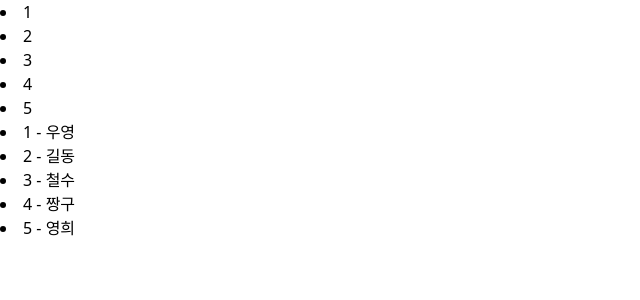
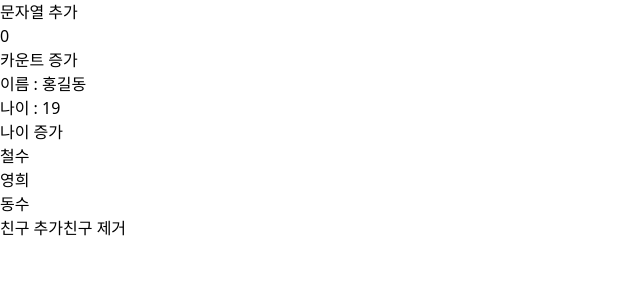
Before and after one commit to easyaneasy/learning, a React (Vite) app in the folder react/my-react-app/: page / in a window 1280 px wide. Shown: the top 300 px of the page, without its empty margins (0-640 px from the left). Built offline with nearby package versions, Linux system fonts and the light colour scheme.

Commit message:
react 상태 기초 커밋

```diff
--- a/react/my-react-app/src/App.jsx
+++ b/react/my-react-app/src/App.jsx
@@ -23,8 +23,14 @@ import Parent from './components/PropsChildren/Parent';
 // import Container from './components/Condition/Container';
 
 // list-rendering
-import Container from './components/List/Container';
+// import Container from './components/List/Container';
 
+// state
+import Container from './components/State/Container';
+import StringState from './components/State/StringState';
+import NumberState from './components/State/NumberState';
+import ObjectState from './components/State/ObjectState';
+import ArrayState from './components/State/ArrayState';
 
 // App 컴포넌트는 Header, Rule, Interpolation 컴포넌트와 중첩됐댜.
 export default function App() {
@@ -56,7 +62,15 @@ export default function App() {
       {/* <Container></Container> */}
 
       {/* list-rendering */}
-      <Container></Container>
+      {/* <Container></Container> */}
+
+      {/* state */}
+      {/* <Container></Container> */}
+
+      <StringState></StringState>
+      <NumberState></NumberState>
+      <ObjectState></ObjectState>
+      <ArrayState></ArrayState>
 
     </div>
   );
--- /dev/null
+++ b/react/my-react-app/src/components/State/ArrayState.jsx
@@ -0,0 +1,63 @@
+import { useState } from "react";
+
+export default function ArrayState() {
+  const [array, setArray] = useState([
+    { id: 1, name: "철수" },
+    { id: 2, name: "영희" },
+    { id: 3, name: "동수" },
+  ]);
+
+  const handleAdd = () => {
+    let newId = array.length + 1;
+    let newName = `친구${newId}`;
+
+    const newArray = [...array, { id: newId, name: newName }];
+
+    setArray(newArray);
+  };
+
+  const handleRemove = () => {
+    // 친구가 없으면 제거하지 않는다
+    if (array.length === 0) {
+      alert("친구가 없습니다.");
+      return;
+    }
+
+    // 마지막 id 계산
+    let lastId = array.length;
+
+    // 기존 배열에서 마지막 id와 같은 데이터를 제외한 새로운 배열 생성
+    const newArray = array.filter((item) => {
+      if (item.id !== lastId) {
+        return true;
+      }
+    });
+
+    // 새로운 배열로 상태 업데이트
+    setArray(newArray);
+  };
+
+  return (
+    <div>
+      <ul>
+        {array.map((item) => (
+          <li key={item.id}>{item.name}</li>
+        ))}
+      </ul>
+      <button
+        onClick={() => {
+          handleAdd();
+        }}
+      >
+        친구 추가
+      </button>
+      <button
+        onClick={() => {
+          handleRemove();
+        }}
+      >
+        친구 제거
+      </button>
+    </div>
+  );
+}
--- /dev/null
+++ b/react/my-react-app/src/components/State/Container.jsx
@@ -0,0 +1,10 @@
+import React from 'react'
+import StateBasic from './StateBasic'
+
+export default function Container() {
+  return (
+    <div>
+        <StateBasic></StateBasic>
+    </div>
+  )
+}
--- /dev/null
+++ b/react/my-react-app/src/components/State/NumberState.jsx
@@ -0,0 +1,27 @@
+import { useState } from "react";
+
+export default function NumberState() {
+  // 초기 값이 숫자 0인 상태를 생성한다
+  const [numberState, setNumberState] = useState(0);
+
+  const updateNumberState = () => {
+    // 상태는 직접 수정할 수 없다
+    // ❎ numberState = numberState + 1;
+
+    // 새로운 숫자형 데이터를 생성해서 상태를 변경
+    let newNumber = numberState + 1;
+    setNumberState(newNumber);
+  };
+
+  return (
+    <div>
+      <p>{numberState}</p>
+      <button
+        onClick={() => {
+          updateNumberState();
+        }}>
+        카운트 증가
+      </button>
+    </div>
+  );
+}
--- /dev/null
+++ b/react/my-react-app/src/components/State/ObjectState.jsx
@@ -0,0 +1,32 @@
+import { useState } from "react";
+
+export default function ObjectState() {
+  const [objectState, setObjectState] = useState({
+    age: 19,
+    name: "홍길동",
+  });
+
+  const updateObjectState = () => {
+    // ... 연산자로 새로운 객체를 생성해서 변경
+    // 수정할 속성만 새로운 값으로 변경
+    let newObjectState = {
+      ...objectState,
+      age: objectState.age + 1,
+    };
+
+    setObjectState(newObjectState);
+  };
+
+  return (
+    <div>
+      <p>이름 : {objectState.name}</p>
+      <p>나이 : {objectState.age}</p>
+      <button
+        onClick={() => {
+          updateObjectState();
+        }}>
+        나이 증가
+      </button>
+    </div>
+  );
+}
--- /dev/null
+++ b/react/my-react-app/src/components/State/StateBasic.jsx
@@ -0,0 +1,72 @@
+// 상태(State)를 사용하기 위한 모듈
+import { useState } from "react"
+
+// 리액트 훅(Hook)
+// JS 함수와 유사한 개념이지만 함수는 아니다.
+// 함수 : 특정 동작을 수행하는 "코드 뭉치"
+// 훅 : 리액트에서 특정 동작을 수행하는 "도구"
+// useState 훅 : 리액트에서 상태 관리를 수행하는 "도구"
+
+export default function StateBasic() {
+  // useState 훅 사용
+  // useState 훅은 배열 [ ]을 생성한다.
+  // 배열에는 2개의 원소 존재
+  // [상태를 저장할 변수, 상태를 설정(변경)할 함수]
+
+  // 배열의 구조 분해 할당을 활용
+  /**
+   * let array = [1, 2]
+   * let [one, two, three] = array
+   * one // 1
+   * two // 2
+   */
+
+  // const [one, two] = [상태를 저장할 변수, 상태를 설정(변경)할 함수]
+  const [somethingState, setSomethingState] = useState();
+  const [something, setSomething] = useState();
+
+  // 문자열 데이터로 관리하는 상태(state)
+  // string : 상태를 저장할 변수
+  // setString : 상태를 설정(변경)할 함수
+  const [string, setString] = useState("초기값");
+  // 초기값 : 생성될 때 저장할 첫 값
+
+  // 배열 데이터를 관리하는 상태
+  // array : 상태 데이터를 저장하는 변수
+  // setArray : 상태 데이터를 설정(변경)할 함수
+  const [array, setArray] = useState([1, 2, 3]);
+
+  function handleClick(){
+    console.log("상태 변경");
+
+    // 상태 데이터를 변경하는 코드
+    // 변경할 데이터를 상태 변경 함수에 전달해야 한다.
+    setString("상태 변경");
+    // 상태 데이터를 저장한 변수를 직접 수정해서는 안된다.
+    // string = "변경" <- 절대안됨
+  }
+
+  // 배열에 원소를 추가하는 이벤트
+  function handleClick2(){
+    // 새로운 배열 데이터를 생성해서
+    // 변수 newArray에 할당
+    const newArray = [...array, 4];
+    // 변수 newArray를 새로운 상태로 변경
+    setArray(newArray);
+    console.log(newArray);
+  }
+
+  return (
+    <div>
+      {string}
+      <button className="border-2" onClick={() => {handleClick();}}>상태 변경</button>
+
+      <hr />
+
+      <button onClick={() => {handleClick2()}}>원소 추가</button>
+      {array.map((element) => {
+        return <li>{element}</li>
+      })}
+    </div>
+  )
+}
--- /dev/null
+++ b/react/my-react-app/src/components/State/StringState.jsx
@@ -0,0 +1,27 @@
+import { useState } from "react";
+
+export default function StringState() {
+  // 초기 값이 문자열 ""인 상태를 생성한다
+  const [stringState, setStringState] = useState("");
+
+  const updateStringState = () => {
+    // 상태는 직접 수정할 수 없다
+    // stringState = "추가"
+
+    // 새로운 문자열을 생성해서 상태를 변경
+    let newString = `${stringState} 추가`;
+    setStringState(newString);
+  };
+
+  return (
+    <div>
+      <p>{stringState}</p>
+      <button
+        onClick={() => {
+          updateStringState();
+        }}>
+        문자열 추가
+      </button>
+    </div>
+  );
+}
```
